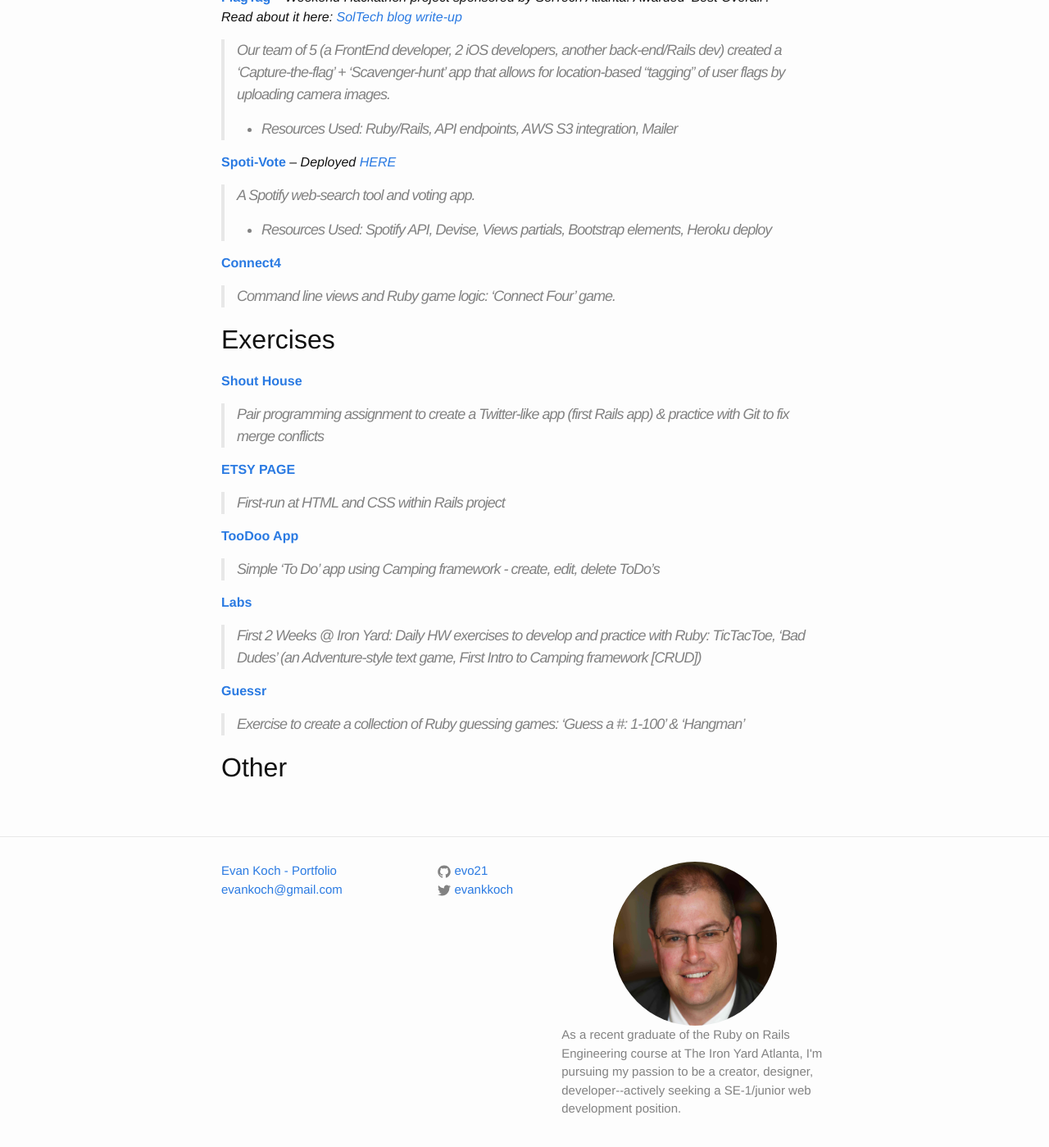
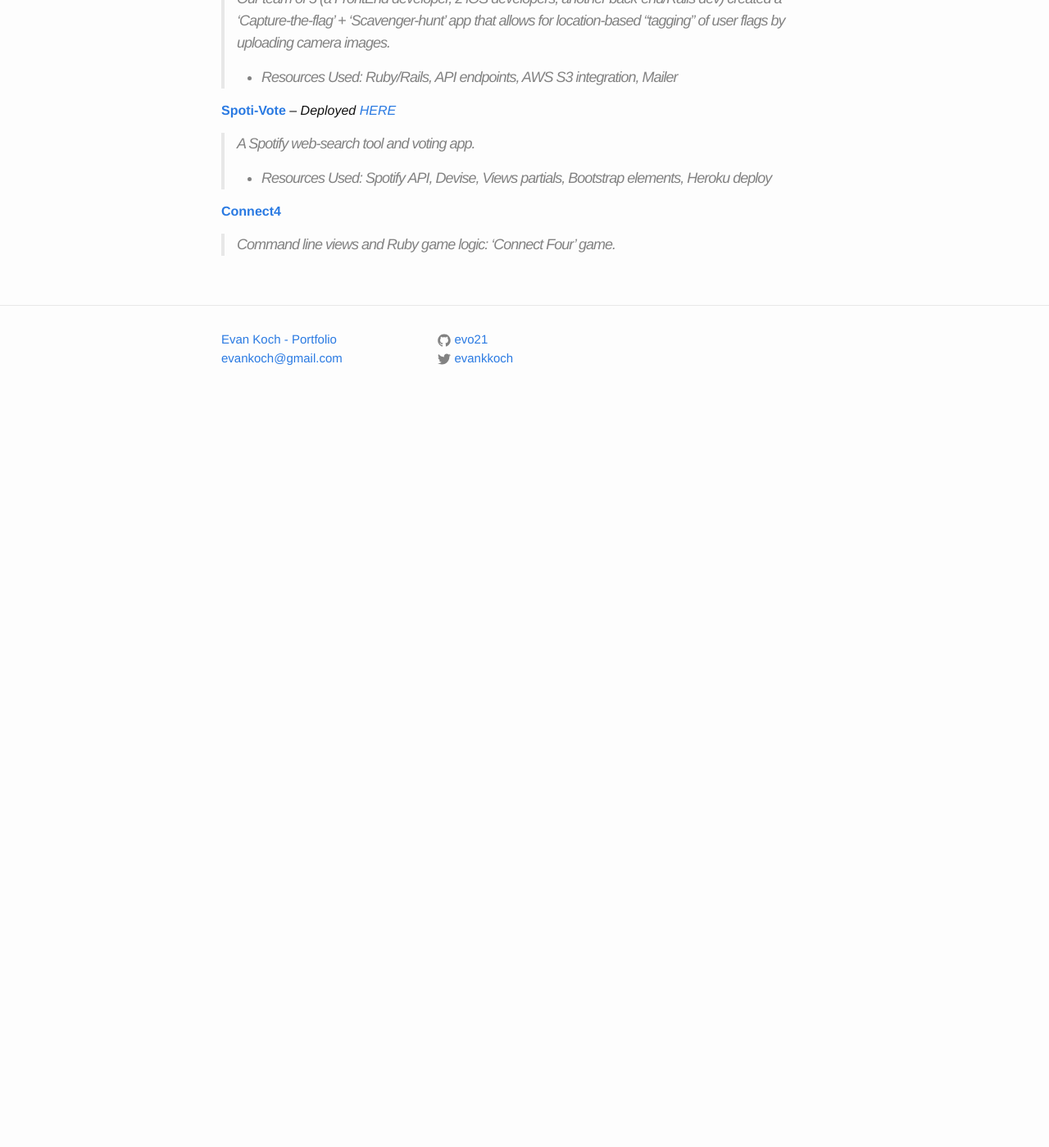
Before and after one commit to evo21/evo21.github.io, a Jekyll site: the page built from apps.md, in a window 1280 px wide and 1400 px high, scrolled down 572 px. Shown: the whole window at 82% size. Built offline with Jekyll 4.4.1, drawn with Linux system fonts in a browser that asks for light colours; after the commit the page ends 1080 px from its top, so only the background shows below that; some of the changed text lies outside the part shown.

Commit message:
re-vamped edits to while portfolio site

```diff
--- a/_config.yml
+++ b/_config.yml
@@ -4,8 +4,7 @@
 linkedin: evankoch
 description: > # this means to ignore newlines until "baseurl:"
   As a recent graduate of the Ruby on Rails Engineering course at The Iron Yard Atlanta,
-  I'm pursuing my passion to be a creator, designer, developer--actively seeking a SE-1/junior
-  web development position.
+  I'm pursuing my passion--actively seeking a SE-1/junior web development position.
 baseurl: "" # the subpath of your site, e.g. /blog/
 url: "http://evankoch.com/" # the base hostname & protocol for your site
 twitter_username: evankkoch
--- a/_includes/footer.html
+++ b/_includes/footer.html
@@ -42,11 +42,6 @@
           {% endif %}
         </ul>
       </div>
-
-      <div class="footer-col  footer-col-3">
-        <center><a style="display: inline;" href=""><img style="width: 200px; height: 200px; border-radius: 200px;" title="Evan Koch" src="/images/ekk.jpg" alt="Evan Koch" /></a></center>
-        <p class="text">{{ site.description }}</p>
-      </div>
     </div>
 
   </div>
--- a/apps.md
+++ b/apps.md
@@ -8,8 +8,6 @@
 * Index to repositories that show the evolution of my development experience at The Iron Yard-ATL
 
 These repos were created throughout the Ruby on Rails Engineering bootcamp during the first quarter of 2015.
-
-## Ruby on Rails: Web apps, projects
 
 **[ClusterCard.net](https://github.com/evo21/video_card)**
 -- *Deployed [HERE](http://clustercard.net)*
@@ -28,22 +26,3 @@
 
 **[Connect4](https://github.com/evo21/connect4)**
 > Command line views and Ruby game logic: 'Connect Four' game.
-
-## Exercises
-
-**[Shout House](https://github.com/evo21/shouthouse)**
-> Pair programming assignment to create a Twitter-like app (first Rails app) & practice with Git to fix merge conflicts
-
-**[ETSY PAGE](https://github.com/evo21/etsy_search)**
-> First-run at HTML and CSS within Rails project
-
-**[TooDoo App](https://github.com/evo21/toodoo)**
-> Simple 'To Do' app using Camping framework - create, edit, delete ToDo's
-
-**[Labs](https://github.com/evo21/labs)**
-> First 2 Weeks @ Iron Yard: Daily HW exercises to develop and practice with Ruby: TicTacToe, 'Bad Dudes' (an Adventure-style text game, First Intro to Camping framework [CRUD])
-
-**[Guessr](https://github.com/evo21/guessr)**
-> Exercise to create a collection of Ruby guessing games: 'Guess a #: 1-100' & 'Hangman'
-
-## Other
--- a/index.html
+++ b/index.html
@@ -3,6 +3,8 @@
 ---
 
 <div class="home">
+
+      <p>As a recent graduate of the Ruby on Rails Engineering course at The Iron Yard Atlanta, I'm pursuing my passion--actively seeking a SE-1/junior web development position.  I'm passionate about learning the tools and technologies that will allow me to continue to design creative and useful web apps.</p>
 
   <ul class="post-list">
     {% for post in site.posts %}
```
Also changed, not shown: other parts of apps.md (+1 -1 lines), about.html (+5 -2 lines).
